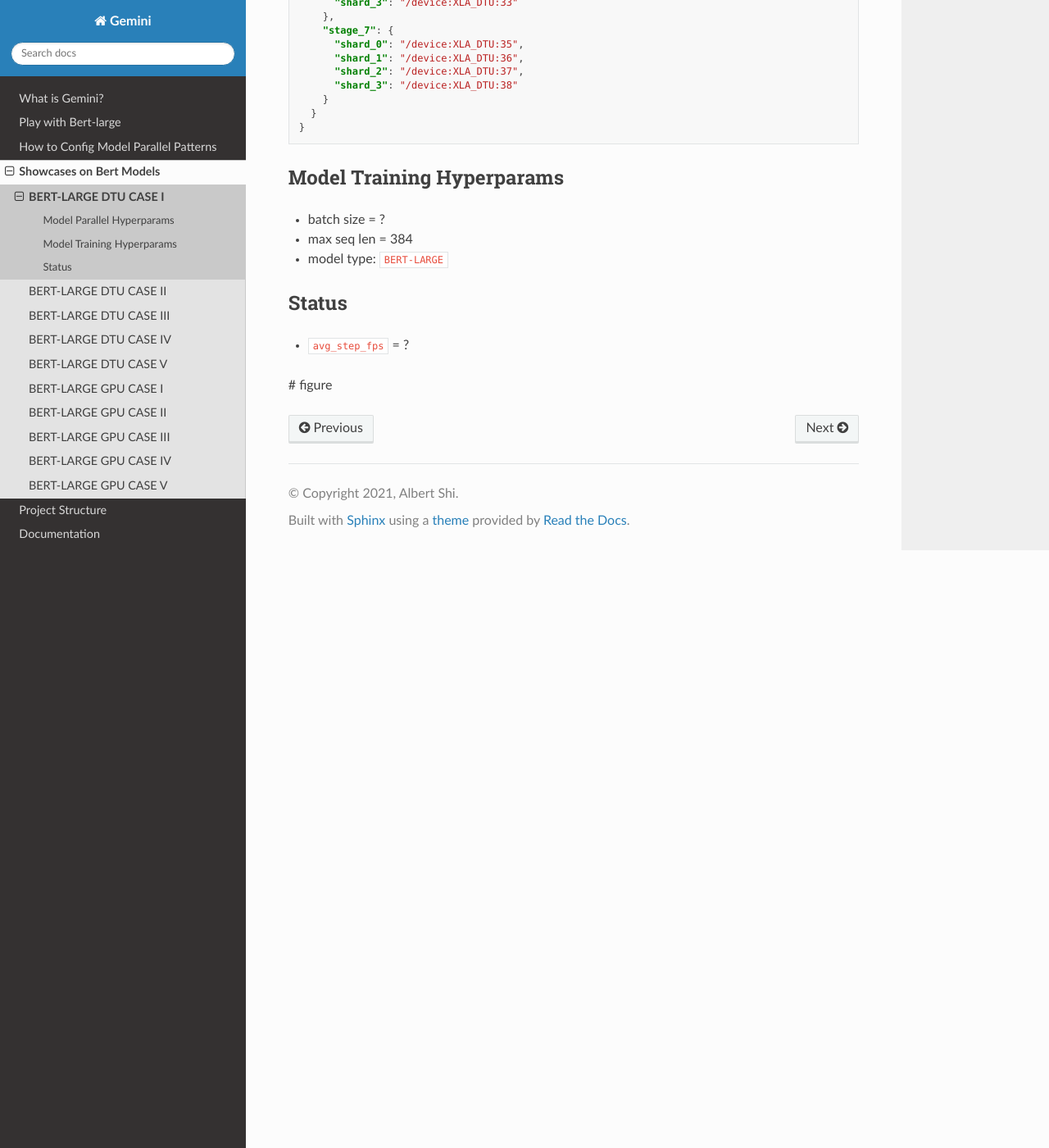
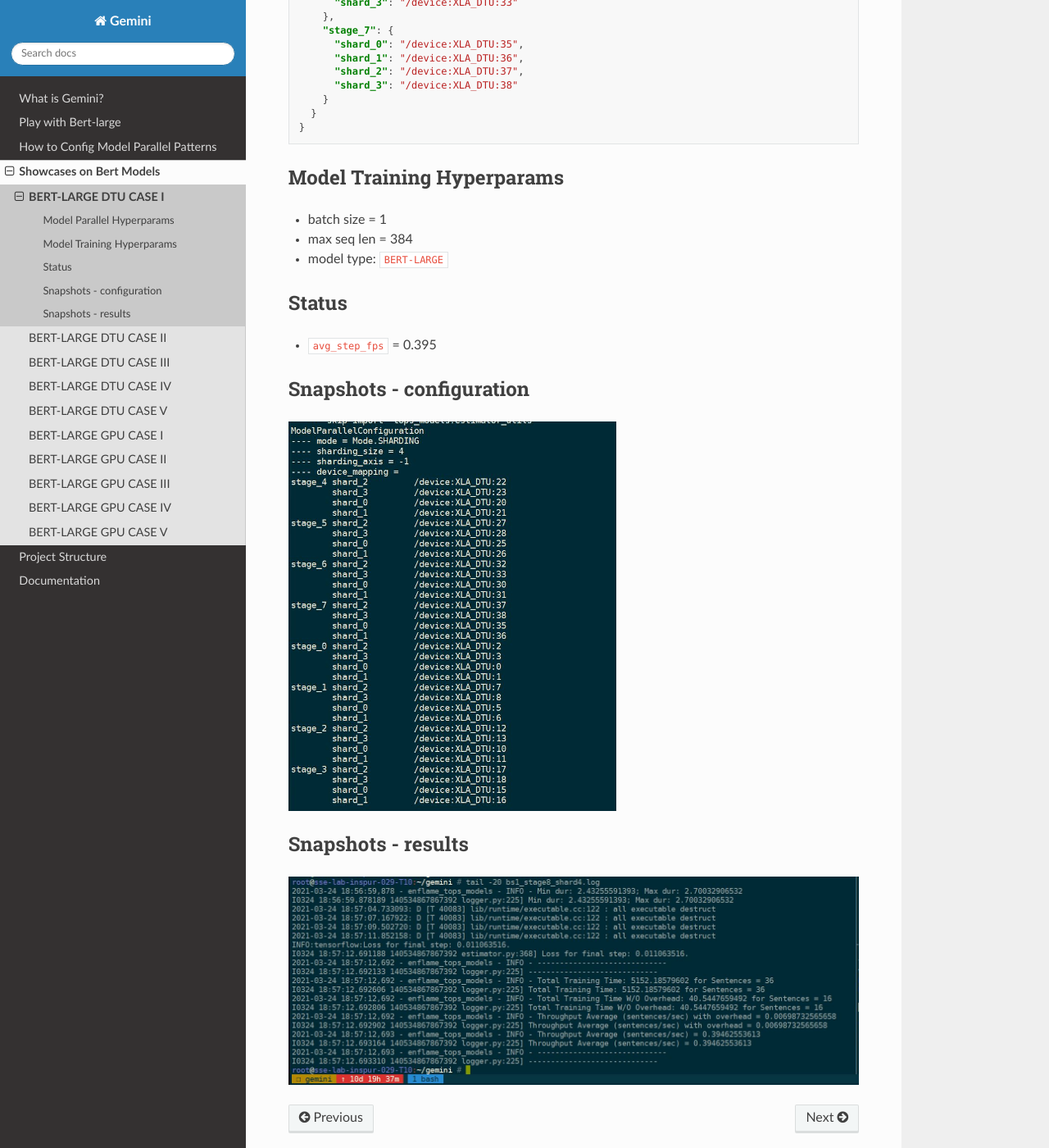
Before and after one commit to albertsh10/gemini_docs, a Sphinx documentation site: the page built from source/showcase_dtu_1.rst, in a window 1280 px wide and 1400 px high, scrolled down 1119 px. Shown: the whole window at 82% size. Built offline with Sphinx 7.4.7 and the Read the Docs theme 2.0.0, drawn with Linux system fonts in a browser that asks for light colours; pages that are not in the unit, such as notebooks, are missing from menus.

Commit message:
add dtu case 1 & 2

```diff
--- a/source/showcase_dtu_1.rst
+++ b/source/showcase_dtu_1.rst
@@ -71,13 +71,24 @@ Model Parallel Hyperparams
 Model Training Hyperparams
 --------------------------
 
-- batch size = ?
+- batch size = 1
 - max seq len = 384
 - model type: ``BERT-LARGE``
 
 Status
 ------
 
-- ``avg_step_fps`` = ?
+- ``avg_step_fps`` = 0.395
 
-# figure
+Snapshots - configuration
+-------------------------
+
+.. image:: figures/8x4bs1_config.JPG
+  :width: 400
+  :alt: model parallel hyper-parameter configuration
+
+Snapshots - results
+-------------------
+.. image:: figures/8x4bs1.JPG
+  :width: 1000
+  :alt: running result
```
Also changed, not shown: source/modules.rst (+4 -3 lines), source/showcase_dtu_2.rst (+12 -1 lines), source/figures/4x8bs1_config.JPG (added), source/figures/4x8bs2.JPG (added), source/figures/4x8bs2_config.JPG (added), source/figures/8x4bs1.JPG (added), source/figures/8x4bs1_config.JPG (added), source/figures/8x4bs2.JPG (added), source/figures/8x4bs2_config.JPG (added), source/figures/8x4bs4.JPG (added), source/figures/8x4bs4_config.JPG (added).
